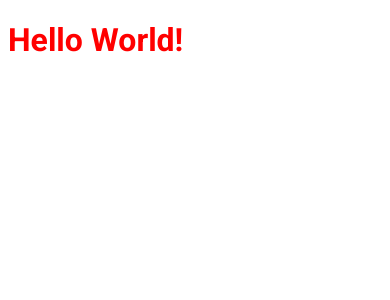
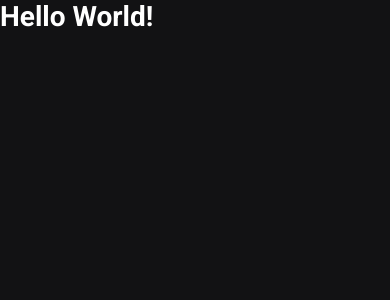
Before and after one commit to vandsonfalcao/Ignite-IgNews, a Next.js app: page / in a window 390 px wide. Shown: the top 300 px of the page. Built offline with nearby package versions, Linux system fonts and the light colour scheme.

Commit message:
styles(global.scss): definindo css global

```diff
--- a/src/pages/_app.tsx
+++ b/src/pages/_app.tsx
@@ -1,3 +1,4 @@
+import "../styles/global.scss";
 import { AppProps } from "next/app";
 
 function MyApp({ Component, pageProps }: AppProps) {
--- a/src/pages/_document.tsx
+++ b/src/pages/_document.tsx
@@ -15,8 +15,6 @@
             href="https://fonts.googleapis.com/css2?family=Roboto:wght@400;700;900&display=swap"
             rel="stylesheet"
           />
-
-          <title>ig.news</title>
         </Head>
         <body>
           <Main />
--- a/src/pages/index.tsx
+++ b/src/pages/index.tsx
@@ -1,5 +1,12 @@
-import styles from "../styles/home.module.scss";
+import Head from "next/head";
 
 export default function Home() {
-  return <h1 className={styles.title}>Hello World!</h1>;
+  return (
+    <>
+      <Head>
+        <title>Início | ig.news</title>
+      </Head>
+      <h1>Hello World!</h1>
+    </>
+  );
 }
--- /dev/null
+++ b/src/styles/global.scss
@@ -0,0 +1,49 @@
+* {
+  margin: 0;
+  padding: 0;
+  box-sizing: border-box;
+}
+
+:root {
+  --white: #ffffff;
+
+  --gray-100: #e1e1e6;
+  --gray-300: #a8a8b3;
+  --gray-900: #121214;
+
+  --cyan-500: #61dafb;
+  --yellow-500: #eba417;
+}
+
+@media (max-width: 1080px) {
+  html {
+    font-size: 93.75%;
+  }
+}
+@media (max-width: 720px) {
+  html {
+    font-size: 87.5%;
+  }
+}
+
+body {
+  background: var(--gray-900);
+  color: var(--white);
+}
+
+body,
+input,
+select,
+textarea,
+button {
+  font: 400 1rem "Roboto", sans-serif;
+}
+
+button {
+  cursor: pointer;
+}
+
+a {
+  color: inherit;
+  text-decoration: none;
+}
--- a/src/styles/home.module.scss
+++ /dev/null
@@ -1,4 +0,0 @@
-.title {
-  color: red;
-  font-family: "Roboto", sans-serif;
-}
```
